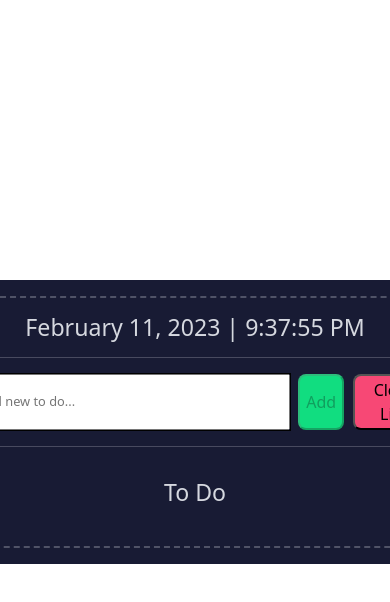
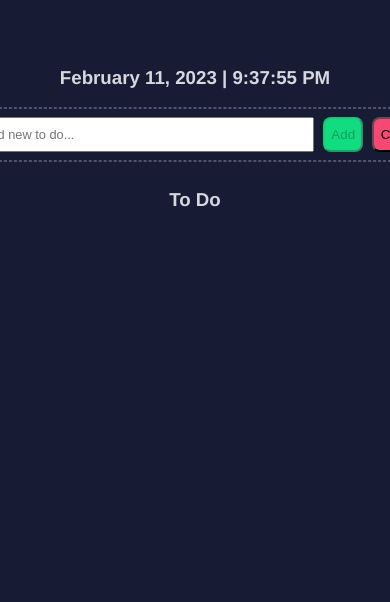
Before and after one commit to rossiny-o/ToDoListApp, a React (Create React App) app: page / in a window 390 px wide. Shown: the top 602 px of the page. Built offline with nearby package versions, Linux system fonts and the light colour scheme.

Commit message:
app responsive

```diff
--- a/package.json
+++ b/package.json
@@ -8,7 +8,6 @@
     "@testing-library/react": "^13.4.0",
     "@testing-library/user-event": "^13.5.0",
     "bash": "^0.0.1",
-    "bootstrap": "^5.2.3",
     "git": "^0.1.5",
     "react": "^18.2.0",
     "react-bootstrap-icons": "^1.10.2",
--- a/src/App.css
+++ b/src/App.css
@@ -21,7 +21,7 @@ body{
   padding-top: 1rem;
   padding-bottom: none;
   padding: auto;
-  border: 2px dashed rgb(213, 216, 223, 0.3);
+  /* border: 2px dashed rgb(213, 216, 223, 0.3); */
   border-radius: 20px ;
 }
 
@@ -29,36 +29,35 @@ body{
 /* start of second row: Input form for new todo */
 
 .add-todo-form {
-  padding-left: 0.3rem;
-  padding-right: 0.3rem;
 	display: flex;
 	flex-direction: row;
+  justify-content: center;
 	/* outline: 0.5px solid red; */
 }
 
 .todo-input-form {
-	outline: 1px solid black;
 	width: 350px;
-  margin-left: 0.5rem;
-	margin-right: 0.5rem;
+  margin-left: auto;
+	margin-right:auto;
 	padding: 0.5rem;
 	font-size: 0.8rem;
 }
 
 .button-group {
   display: flex;
-  margin-left: 1rem;
-  margin-right: 1rem;
+  margin-left:.3rem;
+  margin-right: .3rem;
 	/* outline: 2px dashed rgb(35, 22, 220); */
 }
 
 #add-btn, #clear-btn {
   border-radius: .5rem;
   padding: 0.1rem 0.4rem;
+
 }
 
 #add-btn{
-  background-color:#11DD80;
+  background-color:rgb(17, 221, 128);
 }
 
 #clear-btn{
@@ -78,8 +77,8 @@ h3{
 .todo-section{
   display: flex;
   flex-direction: column;
-  margin: 1rem;
-  padding: 1rem;
+  margin: auto;
+  padding: auto;
   /* border: 2px dashed #D5D8DF; */
   /* background: rgba(128, 255, 0, 0.312); */
 }
@@ -94,14 +93,22 @@ h3{
   display: flex;
   flex-wrap: nowrap;
   align-items: center;
-  margin-left: auto;
-  margin-right: auto;
-	padding-top: .3rem;
-	padding-bottom: .3rem;
-  margin: .4rem;
-  border: 0.3px solid rgb(213, 216, 223, 0.3);
+  margin-bottom: .4rem;
+  border: 0.3px dashed rgb(17, 221, 128, 0.3);
   border-radius: .5rem;
   font-style: italic;
+}
+
+.editIteminput {
+	width: 350px;
+	padding: 0.2rem;
+	margin-right: 0.2rem;
+	font-size: 0.8rem;
+}
+
+hr{
+  opacity: .3;
+  border: dashed 1px;
 }
 
 .trashicon-color{
@@ -153,14 +160,40 @@ option{
 }
 
 .todo-text-strike {
-	font-style: bold;
-	opacity: 0.5;
+	opacity: 0.3;
 }
 
 
-.editIteminput {
-	width: 350px;
-	padding: 0.2rem;
-	margin-right: 0.2rem;
-	font-size: 0.8rem;
+
+
+/* Media Queeries */
+
+@media only screen and (max-width: 600px) {
+  body{
+    background-color:#181B34;
+  }
+  .container {
+    padding: 1em;
+    background-color:#181B34;
+    border-radius: 20px;
+    color: #D5D8DF;
+    min-height: 100vh;
+
+  }
+  .container-border{
+    border: none;
+  }
+
+  .todo-input-form{
+    width: 325px;
+
+  }
+
+  .editIteminput {
+    width: 320px;
+    padding: 0.2rem;
+    margin-right: 0.2rem;
+    font-size: 0.8rem;
+  }
+
 }
--- a/src/App.js
+++ b/src/App.js
@@ -112,12 +112,13 @@ function ToDoList() {
               ref={inputRef}
               value={inputValue}
             />
+            &nbsp;&nbsp;
             <button id="add-btn" type="submit" disabled={!inputValue}>
               Add
             </button>
             &nbsp;&nbsp;
             <button id="clear-btn" onClick={handleClear}>
-              Clear List
+              Clear
             </button>
           </form>
           <hr />
--- a/src/components/statusdropdown.js
+++ b/src/components/statusdropdown.js
@@ -1,4 +1,4 @@
-import React, {useState} from 'react';
+import React, {useState, useEffect} from 'react';
 
 
 export function StatusDropdown() {
@@ -12,7 +12,6 @@ export function StatusDropdown() {
       { id: 1, state: "Stuck" },
       { id: 2, state: "In Progress" }
     ];
-
 
 
 
--- a/src/components/userdropdown.js
+++ b/src/components/userdropdown.js
@@ -1,4 +1,4 @@
-import React, {useState} from 'react';
+import React, {useState, useEffect} from 'react';
 
 
  export function UserDropdown() {
--- a/src/index.js
+++ b/src/index.js
@@ -3,7 +3,6 @@ import ReactDOM from 'react-dom/client';
 import { HashRouter } from "react-router-dom";
 import App from './App';
 import "./App.css";
-import 'bootstrap/dist/css/bootstrap.min.css';
 
 
 const root = ReactDOM.createRoot(document.getElementById('root'));
```
Also changed, not shown: 1 other file (tests, documents, lock files or other folders).
